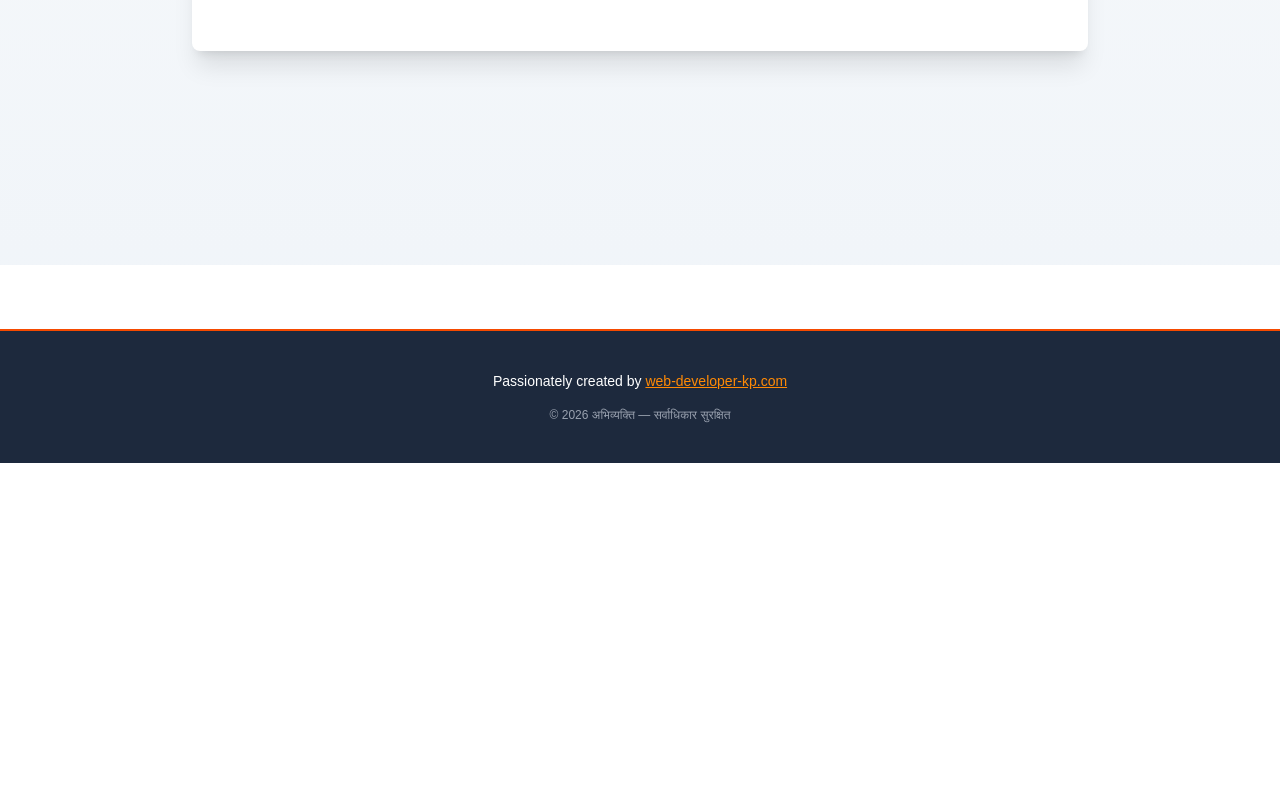
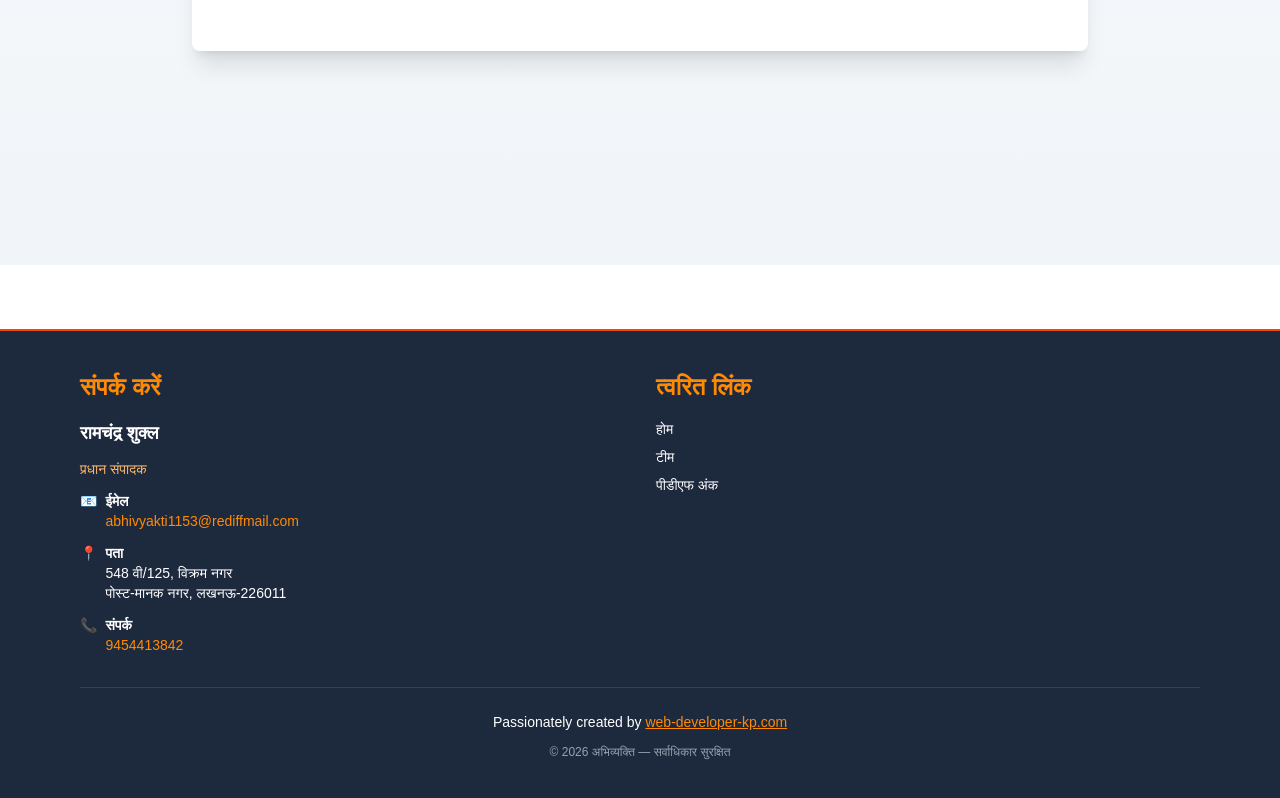
Before and after one commit to kp1153/abhivyakti, a Next.js app: page /pdf in a window 1280 px wide. Shown: the part 678-1476 px from the top of the page. Before the commit the page ends 1141 px from the top, so only its background shows below. Built offline with nearby package versions, Linux system fonts and the light colour scheme.

Commit message:
force deploy

```diff
--- a/components/Footer.js
+++ b/components/Footer.js
@@ -2,12 +2,80 @@ import Link from "next/link";
 
 export default function Footer() {
   return (
-    <footer
-      className="w-full border-t-2 border-orange-600 mt-16 bg-slate-800"
+    <footer className="w-full border-t-2 border-orange-600 mt-16 bg-slate-800">
+      <div className="max-w-6xl mx-auto px-4 py-10">
+        <div className="grid md:grid-cols-2 gap-8 text-white mb-8">
+          <div>
+            <h3 className="text-2xl font-bold mb-4 text-orange-400">
+              संपर्क करें
+            </h3>
+
+            <div className="space-y-3 text-sm">
+              <p className="font-semibold text-lg">रामचंद्र शुक्ल</p>
+              <p className="text-orange-300">प्रधान संपादक</p>
+
+              {/* Email */}
+              <div className="flex items-start gap-2">
+                <span>📧</span>
+                <div>
+                  <p className="font-semibold">ईमेल</p>
+                  <a
+                    href="mailto:abhivyakti1153@rediffmail.com"
+                    className="text-orange-400 hover:underline"
                   >
-      <div className="max-w-6xl mx-auto px-4 py-10 text-center text-white">
-        {/* डेवलपर क्रेडिट */}
-        <p className="text-sm">
+                    abhivyakti1153@rediffmail.com
+                  </a>
+                </div>
+              </div>
+
+              {/* Address */}
+              <div className="flex items-start gap-2">
+                <span>📍</span>
+                <div>
+                  <p className="font-semibold">पता</p>
+                  <p>548 वी/125, विक्रम नगर</p>
+                  <p>पोस्ट-मानक नगर, लखनऊ-226011</p>
+                </div>
+              </div>
+
+              {/* Phone */}
+              <div className="flex items-start gap-2">
+                <span>📞</span>
+                <div>
+                  <p className="font-semibold">संपर्क</p>
+                  <a
+                    href="tel:9454413842"
+                    className="text-orange-400 hover:underline"
+                  >
+                    9454413842
+                  </a>
+                </div>
+              </div>
+            </div>
+          </div>
+
+          {/* Quick Links */}
+          <div>
+            <h3 className="text-2xl font-bold mb-4 text-orange-400">
+              त्वरित लिंक
+            </h3>
+            <div className="space-y-2 text-sm">
+              <Link href="/" className="block hover:text-orange-400">
+                होम
+              </Link>
+              <Link href="/team" className="block hover:text-orange-400">
+                टीम
+              </Link>
+              <Link href="/pdf" className="block hover:text-orange-400">
+                पीडीएफ अंक
+              </Link>
+            </div>
+          </div>
+        </div>
+
+        {/* Bottom */}
+        <div className="border-t border-slate-700 pt-6 text-center text-white">
+          <p className="text-sm mb-3">
             Passionately created by{" "}
             <Link
               href="https://www.web-developer-kp.com"
@@ -18,10 +86,10 @@ export default function Footer() {
             </Link>
           </p>
 
-        {/* कॉपीराइट */}
-        <p className="mt-4 text-xs text-gray-400">
+          <p className="text-xs text-gray-400">
             © {new Date().getFullYear()} अभिव्यक्ति — सर्वाधिकार सुरक्षित
           </p>
+        </div>
       </div>
     </footer>
   );
```
Lines whose indentation alone changed are shown as unchanged.
